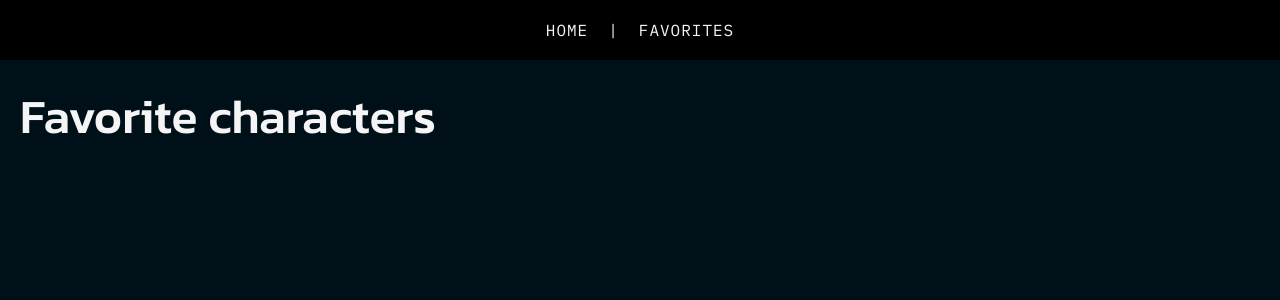
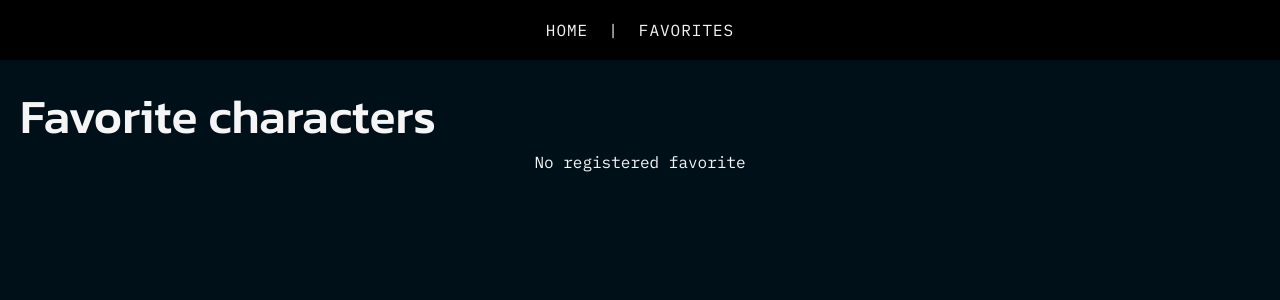
Before and after one commit to baez-requiem/rick-and-morty-characters, a React (Vite) app: page /#/favorites in a window 1280 px wide. Shown: the top 300 px of the page. Built offline with nearby package versions, Linux system fonts and the light colour scheme.

Commit message:
add registers info

```diff
--- a/src/pages/favorites/Favorites.tsx
+++ b/src/pages/favorites/Favorites.tsx
@@ -1,7 +1,7 @@
 import { BsChevronUp } from "react-icons/bs"
 import { Navbar, CardCharacter, Loader } from "src/components"
 import { useWindowScroll } from "src/hooks"
-import { Container, Content, Title, CharactersContent, LoaderContainer, BtnToUp } from "./favorites.styles"
+import { Container, Content, Title, CharactersContent, LoaderContainer, BtnToUp, NoRegisteredFavorite } from "./favorites.styles"
 import { useFavorites } from "./hooks/useFavorites"
 
 const Favorites = () => {
@@ -19,7 +19,7 @@ const Favorites = () => {
           <LoaderContainer>
             <Loader />
           </LoaderContainer>
-        ) : (
+        ) : characters?.length ? (
           <CharactersContent>
             {characters?.map(character => (
               <CardCharacter
@@ -30,6 +30,10 @@ const Favorites = () => {
               />
             ))}
           </CharactersContent>
+        ) : (
+          <NoRegisteredFavorite>
+            No registered favorite
+          </NoRegisteredFavorite>
         )}
       </Content>
 
--- a/src/pages/favorites/favorites.styles.ts
+++ b/src/pages/favorites/favorites.styles.ts
@@ -84,3 +84,7 @@ export const BtnToUp = styled.button`
     opacity: .7;
   }
 `
+
+export const NoRegisteredFavorite = styled.div`
+  text-align: center;
+`
```
